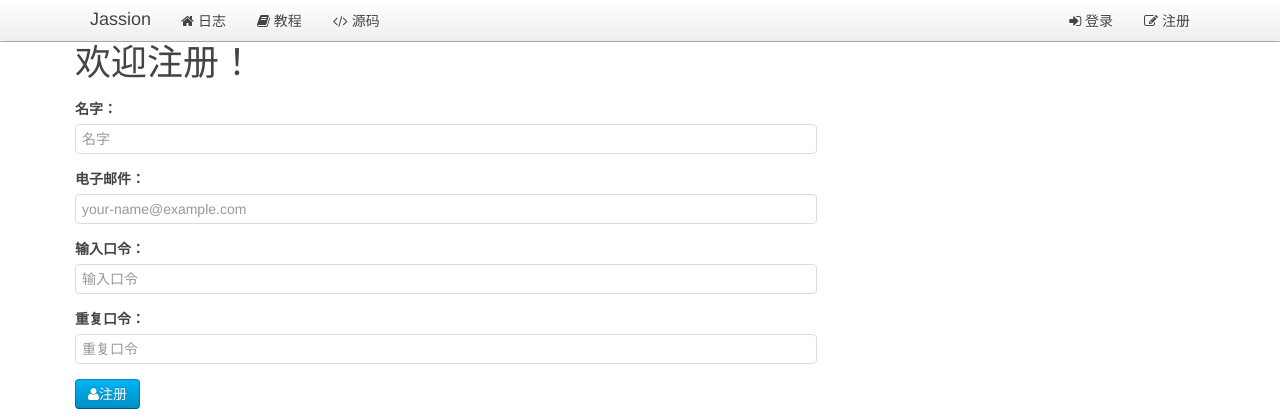
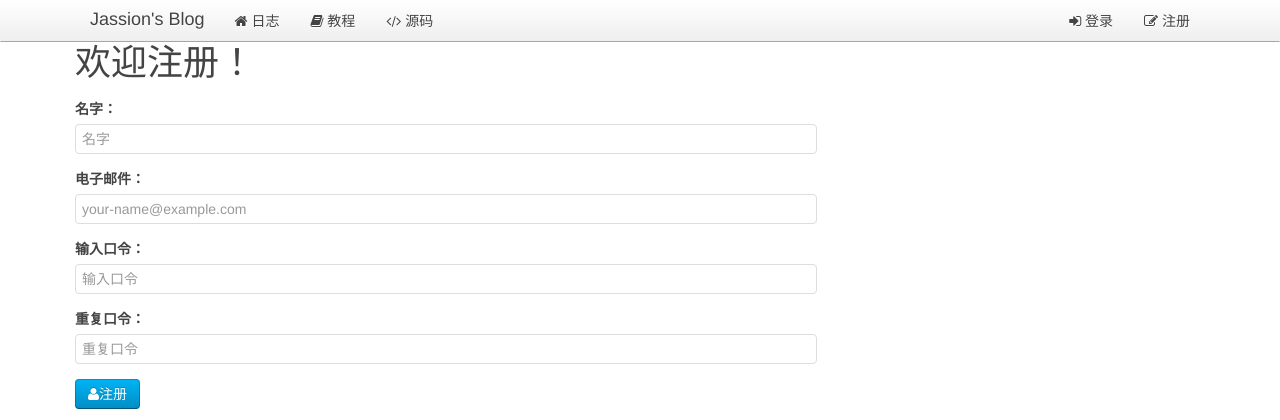
Before and after one commit to jassion/mywebapp, a Python web app: template www/templates/register.html in a window 1280 px wide. Shown: the top 420 px of the page. Run offline with Jinja, Linux system fonts and the light colour scheme; the template is opened without the code that fills it, so the values that code supplies are empty.

Commit message:
add some comment
Signed-off-by: jassionzhao <jassionzhao@zhaoxin.com>

```diff
--- a/www/apis.py
+++ b/www/apis.py
@@ -9,6 +9,7 @@ JSON API definition.
 
 import json, logging, inspect, functools
 
+# Page类用于存储分页信息
 class Page(object):
     '''
     Page object for display pages.
--- a/www/templates/__base__.html
+++ b/www/templates/__base__.html
@@ -37,7 +37,7 @@
 <body>
     <nav class="uk-navbar uk-navbar-attached uk-margin-botton">
         <div class="uk-container uk-container-center">
-            <a href="/" class="uk-navbar-brand">Jassion</a>
+            <a href="/" class="uk-navbar-brand">Jassion's Blog</a>
             <ul class="uk-navbar-nav">
                 <li data-url="blogs"><a href="/"><i class="uk-icon-home"></i> 日志</a></li>
                 <li><a target="_blank" href="#"><i class="uk-icon-book"></i> 教程</a></li>
```
